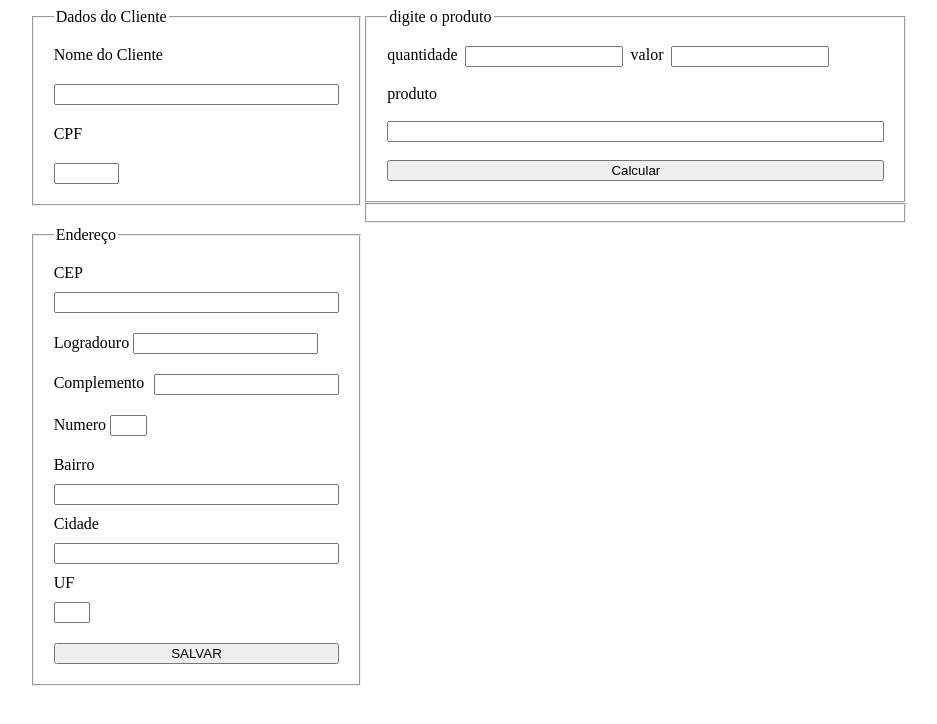
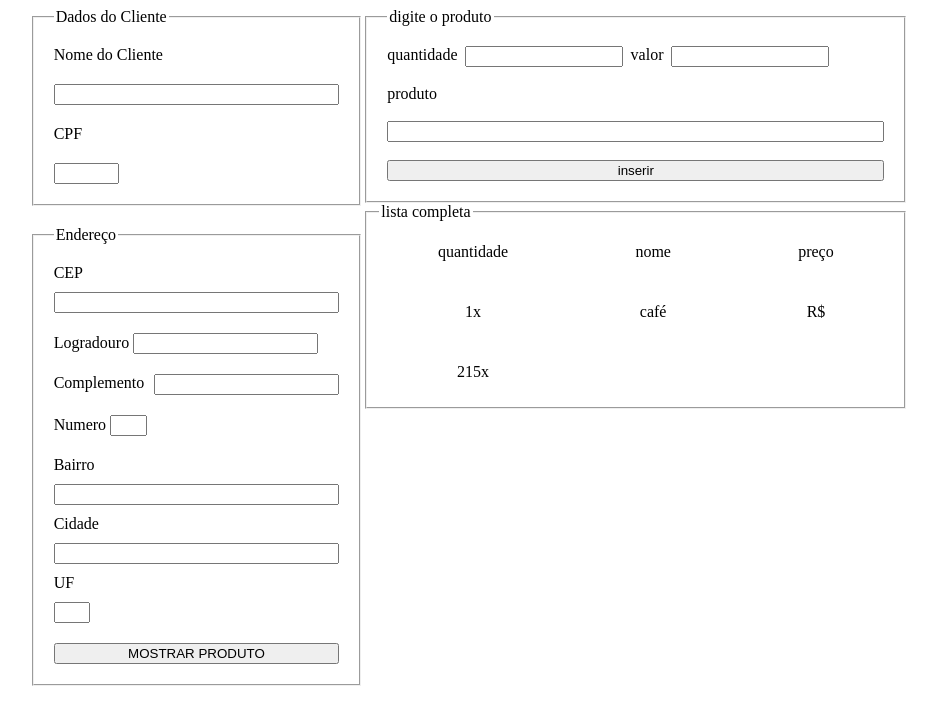
Before and after one commit to Deyvid333/Deyvid-Maciel-Soares-Cardoso-Java-script, a plain HTML site: page Aula07/index.html in a window 1280 px wide. Shown: the whole page, without its empty margins (171-1108 px from the left). Drawn offline with Linux system fonts and the light colour scheme.

Commit message:
atualizações finais

```diff
--- a/Aula07/index.html
+++ b/Aula07/index.html
@@ -73,7 +73,7 @@
 
           </div>
 
-           <button>SALVAR</button>
+           <button id="bt-produto">MOSTRAR PRODUTO</button>
         </fieldset>
 
       </div>
@@ -102,15 +102,35 @@
 
 
 
-      <button>Calcular</button>
+      <button id="btn-produto">inserir</button>
+      <!-- <button id="btn-finalizar">finalizar compra</button> -->
   </fieldset>
 
-  <fieldset>
+
+ <fieldset id="fieldset-itens-comprados">
+  <legend>lista completa</legend>
+
+  <section id="relacao-itens">
+ <p class="qtd-Item">quantidade</p>
+  <p class="nome-item">nome</p>
+  <p class="preco-item">preço</p>
+  <p>1x</p>
+  <p>café</p>
+  <p>R$</p>
+  </section>
+
+
+
 
 
 
   </fieldset>
+
+
 </form>
+
+
+
 
 
 
--- a/Aula07/script.js
+++ b/Aula07/script.js
@@ -63,13 +63,19 @@ const produto = {
 
 
 }
+//objeto para amazenar os dados da compra
+const compra = {
+  subTotal: 0,
+  total: 0,
+  itensComprados: 0,
+}
 
 produto.formulario.addEventListener("submit", (evento) => {
   evento.preventDefault(); // Previne o reload da página
 let item = {
-  quantidade: produto.quantidade.value,
+  quantidade: Number(produto.quantidade.value),
   nome: produto.produtoNome.value,
-  preco: produto.preco.value,
+  preco: Number(produto.preco.value),
   soma: produto.quantidade.value * produto.preco.value
 }
 
@@ -81,9 +87,34 @@ function listaProdutos(item) {
   produto.lista.push(item);
   console.log(produto.lista);
 
+
 }
 
-// function somaTotal(item){
-//   let soma = (produto.quantidade.value * produto.preco.value)
-//   console.log(soma)
-// }
+function somarProdutos(listaDeProdutos){
+ listaDeProdutos.forEach(produto => {
+
+  compra.subTotal += Number(produto.quantidade * produto.preco)
+  compra.itensComprados += Number(produto.quantidade)
+  console.log( typeof compra.itensComprados)
+   console.log( typeof compra.subTotal)
+
+
+ });
+}
+
+const btnProduto = document.querySelector("#btn-produto");
+console.log(btnProduto);
+btnProduto.addEventListener('click', (evento) =>{
+  somarProdutos(produto.lista);
+  console.log(compra.subTotal)
+  console.log(compra.itensComprados)
+});
+
+const notaFiscal = document.querySelector('#relacao-itens')
+
+const qtdItem = document.createElement("p");
+qtdItem.className = "qtd-Item";
+
+qtdItem.innerText ="215x";
+
+notaFiscal.appendChild(qtdItem);
--- a/Aula07/style.css
+++ b/Aula07/style.css
@@ -74,3 +74,28 @@ body {
   max-width: 300%;
 
 }
+
+#fieldset-itens-comprados {
+
+  max-height: 82.5%;
+}
+
+
+#relacao-itens {
+  display: grid;
+  grid-template-columns: (auto 300px 80px);
+  gap: 10px;
+  text-align: center;
+}
+
+.qtd-item {
+  grid-column: 1;
+}
+
+.nome-item {
+  grid-column: 2;
+}
+
+.preco-item {
+  grid-column: 3;
+}
```
